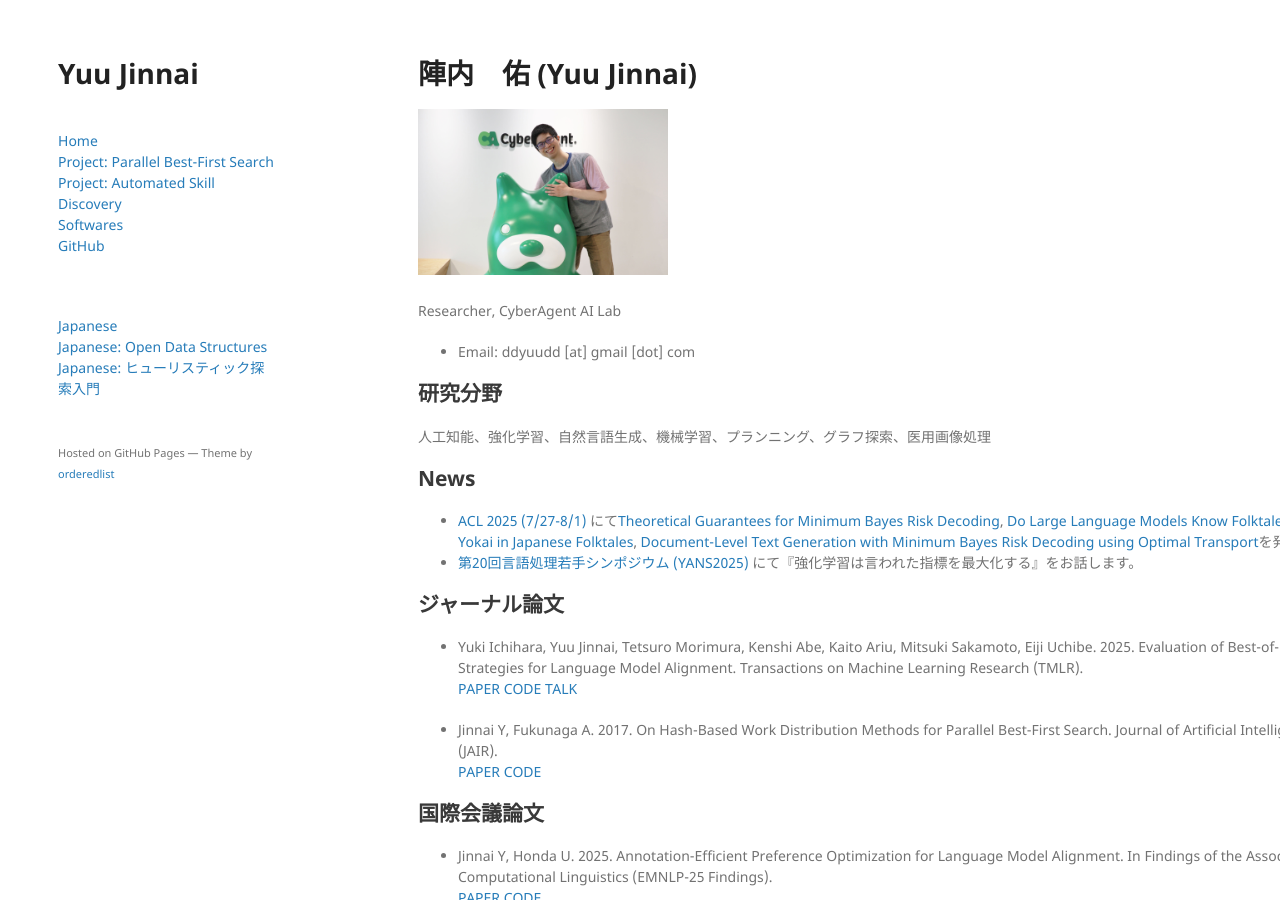
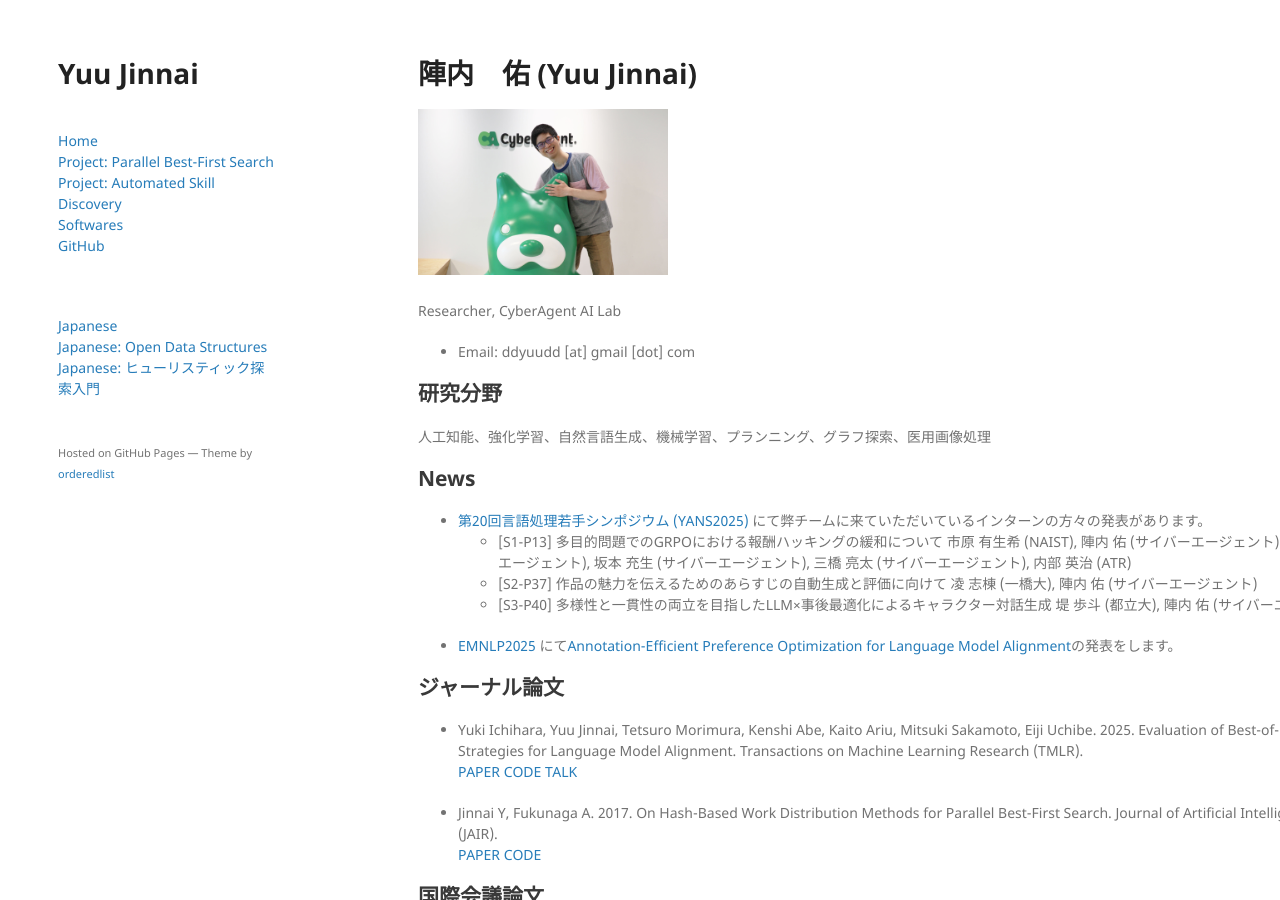
Before and after one commit to jinnaiyuu/jinnaiyuu.github.io, a Jekyll site: the page built from ja/index.md, in a window 1280 px wide and 900 px high. Built offline with Jekyll 4.4.1, drawn with Linux system fonts in a browser that asks for light colours; our own code applies the rules of GitHub Pages for plain Markdown files.

Commit message:
updated news

```diff
--- a/ja/index.md
+++ b/ja/index.md
@@ -11,9 +11,11 @@ Researcher, CyberAgent AI Lab
 
 ## News
 
-- [ACL 2025 (7/27-8/1)](https://2025.aclweb.org/) にて[Theoretical Guarantees for Minimum Bayes Risk Decoding](https://arxiv.org/abs/2502.12685), [Do Large Language Models Know Folktales? A Case Study of Yokai in Japanese Folktales](https://arxiv.org/abs/2506.03619), [Document-Level Text Generation with Minimum Bayes Risk Decoding using Optimal Transport](https://arxiv.org/abs/2505.23078)を発表します。
-- [第20回言語処理若手シンポジウム (YANS2025)](https://yans.anlp.jp/entry/yans2025) にて『強化学習は言われた指標を最大化する』をお話します。
-
+- [第20回言語処理若手シンポジウム (YANS2025)](https://yans.anlp.jp/entry/yans2025) にて弊チームに来ていただいているインターンの方々の発表があります。
+  - [S1-P13] 多目的問題でのGRPOにおける報酬ハッキングの緩和について 市原 有生希 (NAIST), 陣内 佑 (サイバーエージェント), 森村 哲郎 (サイバーエージェント), 坂本 充生 (サイバーエージェント), 三橋 亮太 (サイバーエージェント), 内部 英治 (ATR)
+  - [S2-P37] 作品の魅力を伝えるためのあらすじの自動生成と評価に向けて 凌 志棟 (一橋大), 陣内 佑 (サイバーエージェント)
+  - [S3-P40] 多様性と一貫性の両立を目指したLLM×事後最適化によるキャラクター対話生成 堤 歩斗 (都立大), 陣内 佑 (サイバーエージェント)
+- [EMNLP2025](https://2025.emnlp.org/) にて[Annotation-Efficient Preference Optimization for Language Model Alignment](https://arxiv.org/abs/2405.13541)の発表をします。
 
 ## ジャーナル論文
 
```
